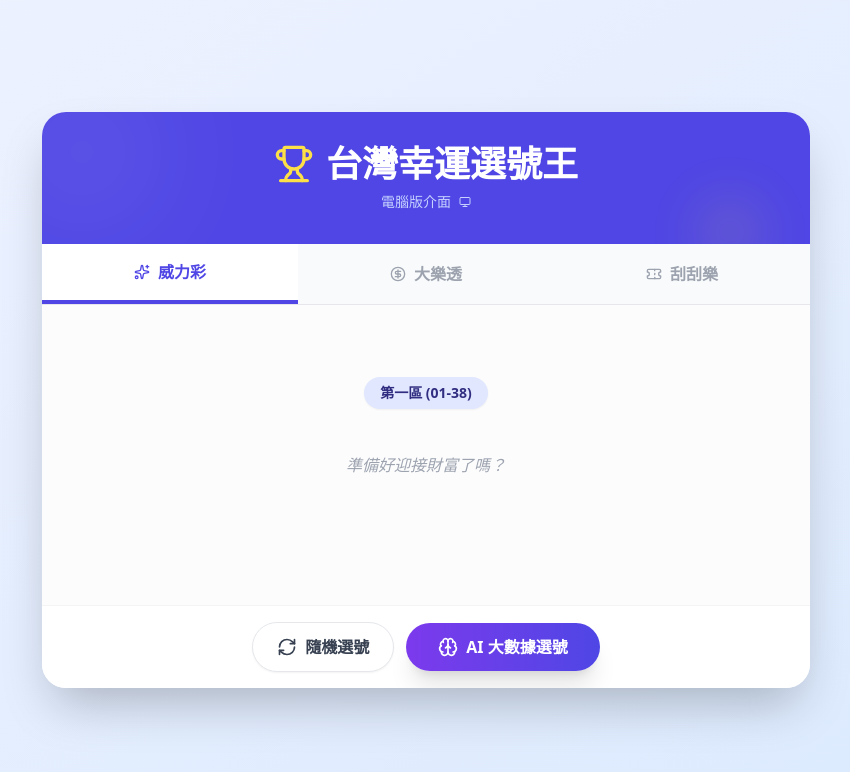
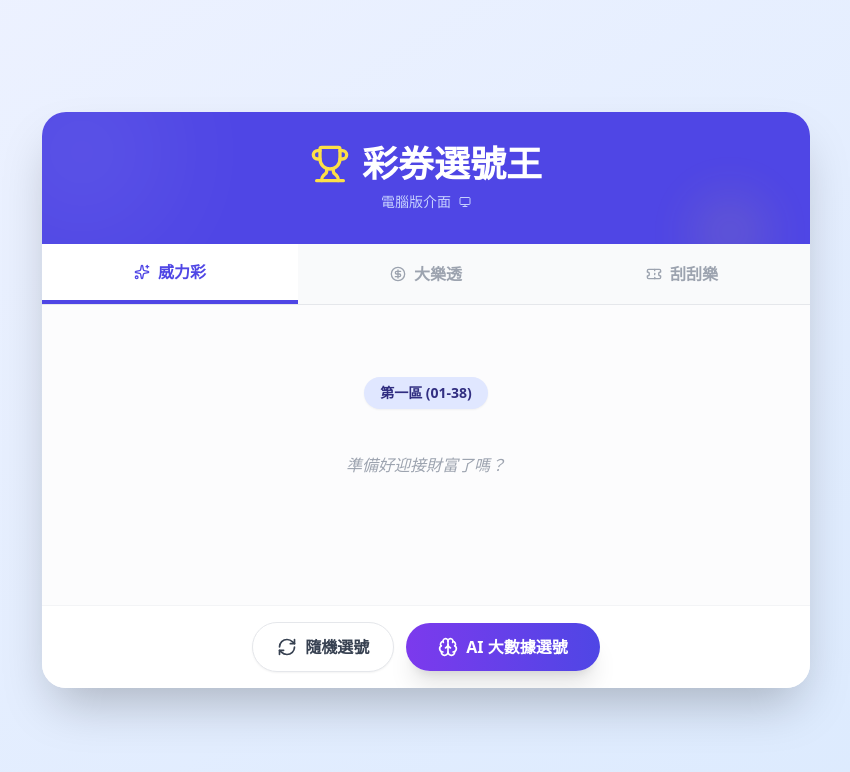
Before and after one commit to jush-website/Lottery, a React (Vite) app: page / in a window 1280 px wide. Shown: the top 772 px of the page, without its empty margins (214-1064 px from the left). Built offline with nearby package versions, Linux system fonts and the light colour scheme.

Commit message:
Update App.jsx

```diff
--- a/src/App.jsx
+++ b/src/App.jsx
@@ -292,7 +292,7 @@ const App = () => {
              <div style={{ width: '2rem', height: '2rem', backgroundColor: '#ec4899', borderRadius: '50%', boxShadow: '0 4px 6px -1px rgba(236, 72, 153, 0.5)', animation: 'custom-bounce 0.6s infinite ease-in-out', animationDelay: '300ms' }}></div>
            </div>
         </div>
-        <h2 style={{ fontSize: '1.875rem', fontWeight: 'bold', letterSpacing: '0.1em', marginBottom: '0.5rem' }}>台灣幸運選號王</h2>
+        <h2 style={{ fontSize: '1.875rem', fontWeight: 'bold', letterSpacing: '0.1em', marginBottom: '0.5rem' }}>彩券選號王</h2>
         <p style={{ color: 'rgba(224, 231, 255, 0.9)', fontSize: '0.875rem', animation: 'custom-pulse 2s infinite ease-in-out' }}>正在準備您的幸運號碼...</p>
       </div>
     );
@@ -322,7 +322,7 @@ const App = () => {
           <div className="relative z-10">
             <h1 className="text-2xl sm:text-4xl font-bold text-white flex items-center justify-center gap-2 sm:gap-3">
               <Trophy className="w-6 h-6 sm:w-10 sm:h-10 text-yellow-300" />
-              台灣幸運選號王
+              彩券選號王
             </h1>
             <div className="flex items-center justify-center gap-2 mt-2">
               <p className="text-indigo-200 text-xs sm:text-sm">
```
